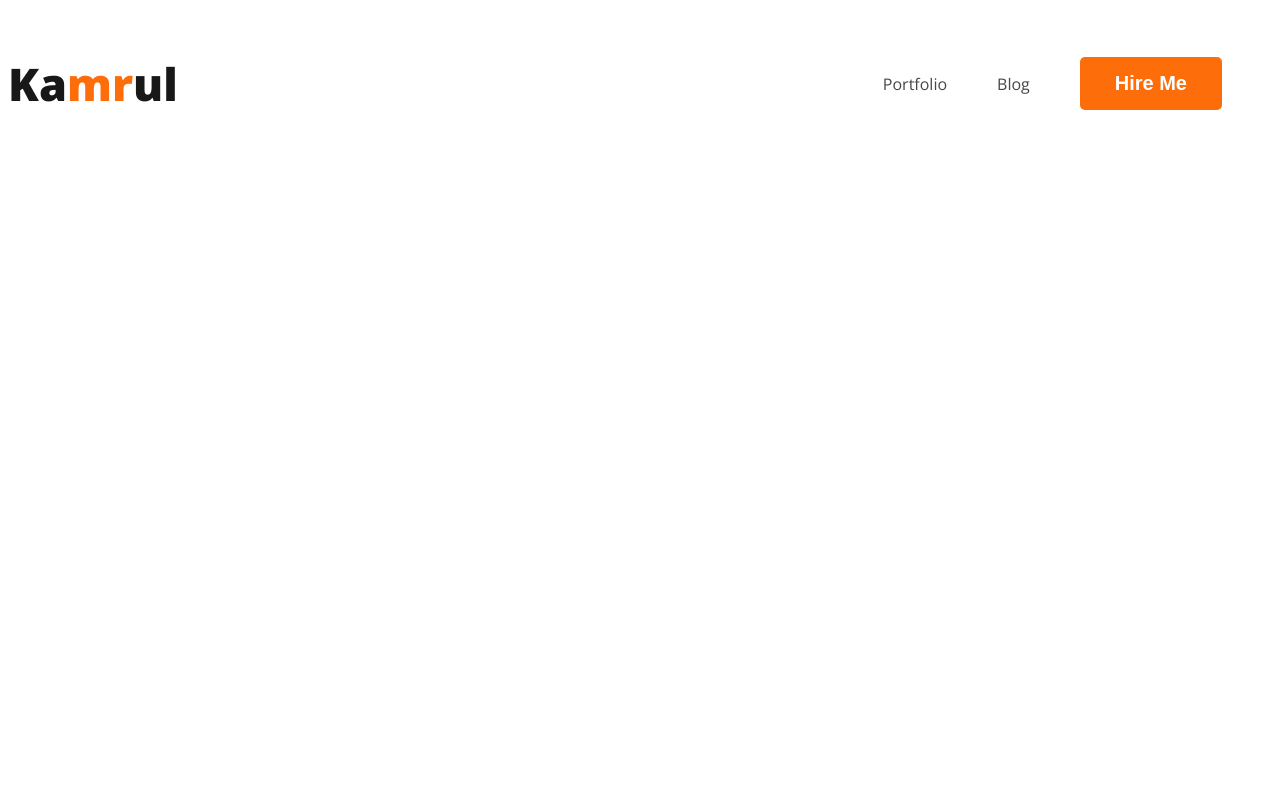
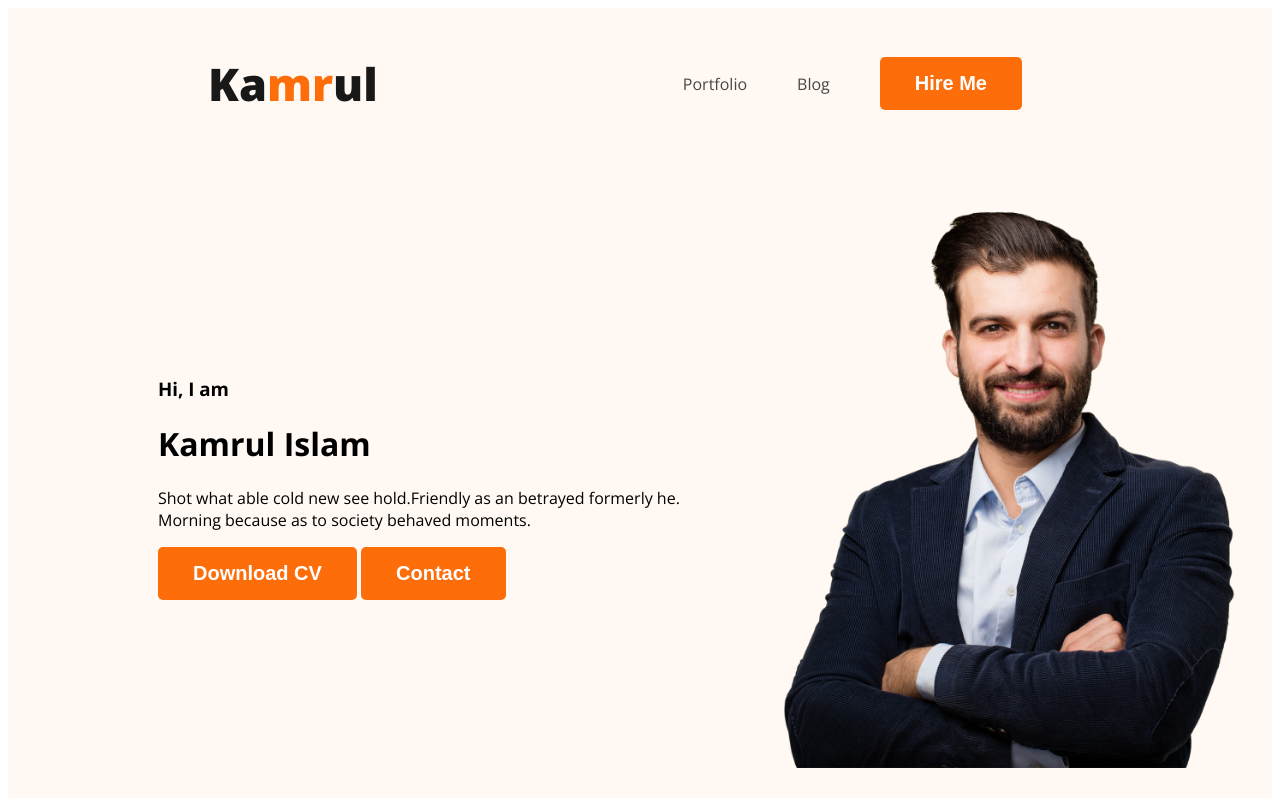
Before and after one commit to md-kamrul-islam-464/webdeveloper-portfolio, a plain HTML site: page index.html in a window 1280 px wide. Drawn offline with nearby package versions, Linux system fonts and the light colour scheme.

Commit message:
bg commit

```diff
--- a/index.html
+++ b/index.html
@@ -9,7 +9,7 @@
     <link rel="stylesheet" href="styles/portfolio.css">
   </head>
   <body>
-     <header>
+     <header class="header">
          <nav>
             <h3 class="nav-title">Ka<span class="text-primary">mr</span>ul</h3>
             <ul>
@@ -18,6 +18,17 @@
               <li><button class="btn-primary">Hire Me</button></li>
             </ul>
           </nav>
+          <div class="banner">
+             <div class="banner-content">
+                <h3 class="banner-greeting">Hi, I  am</h3>
+                <h1 class="banner-title">Kamrul Islam</h1>
+                <p>Shot what able cold new see hold.Friendly as an betrayed formerly he. Morning because as to society behaved moments.</p>
+                <button class="btn-primary">Download CV</button>
+                <button class="btn-primary">Contact</button>
+             </div>
+
+             <img class="profile-pic" src="images/hardy.png" alt="" srcset="">
+          </div>
      </header>
 
      <main>
--- a/styles/portfolio.css
+++ b/styles/portfolio.css
@@ -24,6 +24,7 @@ nav{
     display: flex;
     justify-content: space-between;
     align-items: center;
+    margin: 0 200px;
 }
 
 .nav-title {
@@ -46,3 +47,19 @@ nav a{
     text-decoration: none;
     color: #474747;
 }
+
+
+/* Header related styles */
+.header {
+    background-color: #FFF8F3;;
+}
+
+.banner {
+    padding: 30px 30px 30px 150px;
+    display: flex;
+    align-items: center;
+}
+
+.banner .profile-pic {
+    width: 500px;
+}
```
